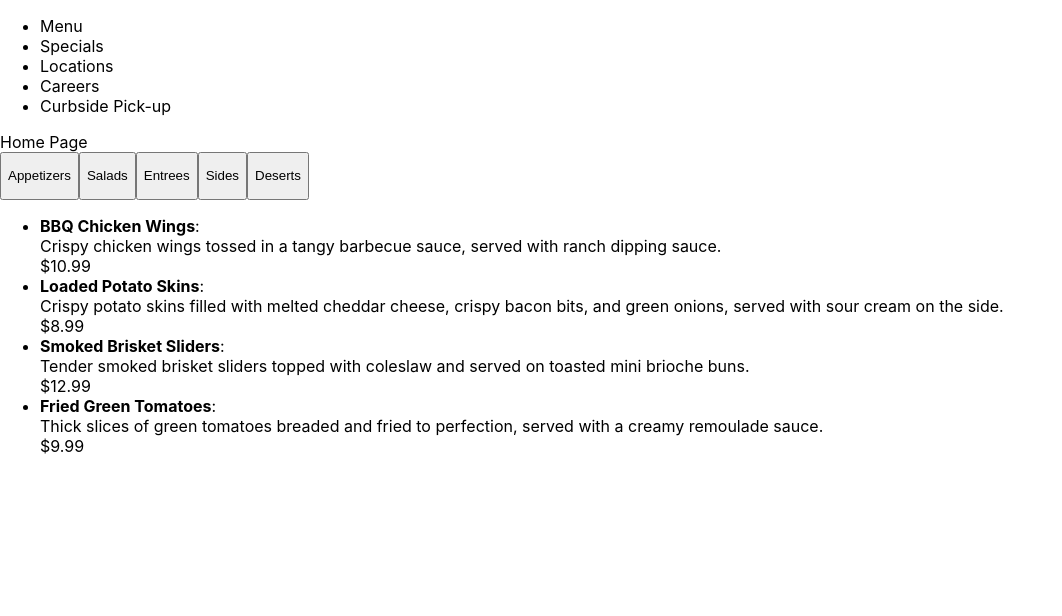
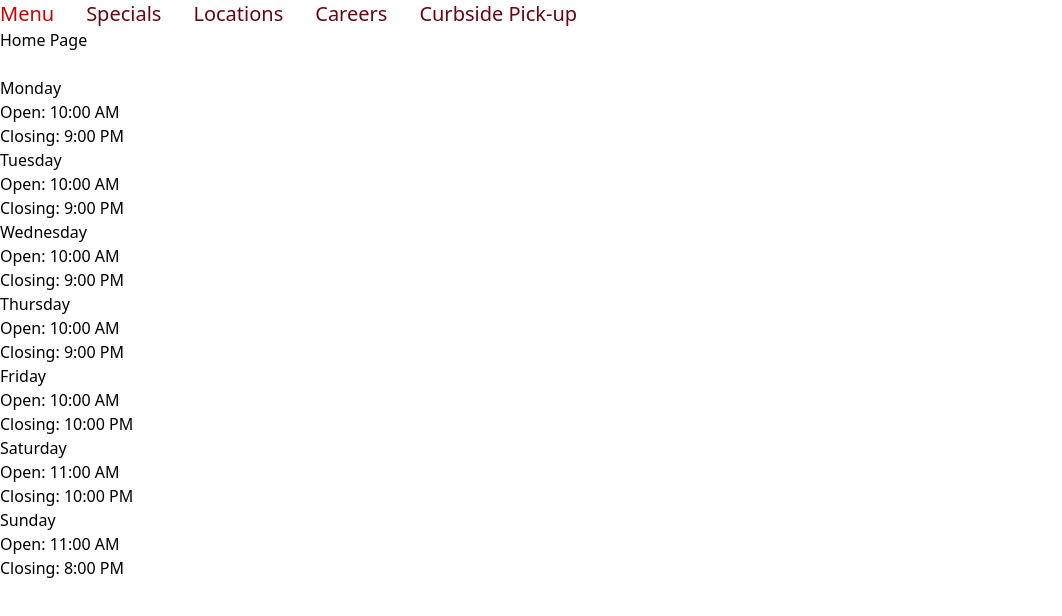
Before and after one commit to Csolly89/Milestone3, a React (Create React App) app in the folder frontend/: page / in a window 1280 px wide. Shown: the top 616 px of the page, without its empty margins (0-1062 px from the left). Built offline with nearby package versions, Linux system fonts and the light colour scheme.

Commit message:
locations,careers,specials, basic navbar implemented

```diff
--- a/frontend/src/App.js
+++ b/frontend/src/App.js
@@ -3,13 +3,20 @@
 import Home from "./Components/Home";
 import Navbar from "./Components/Navbar"
 import Menu from "./Components/Menu";
+import Specials from "./Components/Specials";
+import Career from "./Components/Career"
+import Locations from "./Components/Locations";
 
 function App() {
   return (
     <div className="App">
       <Navbar />
       <Home />
-      <Menu />
+      {/* <Menu /> */}
+      <br></br>
+      {/* <Specials /> */}
+      {/* <Career /> */}
+      <Locations />
     </div>
   );
 }
--- /dev/null
+++ b/frontend/src/Components/Career.js
@@ -0,0 +1,48 @@
+import React, { useState } from 'react';
+
+function Career() {
+  // State variables to store form data
+    const [name, setName] = useState('');
+    const [email, setEmail] = useState('');
+    const [phoneNumber, setPhoneNumber] = useState('');
+    const [resume, setResume] = useState('');
+
+  // Function to handle form submission
+    const handleSubmit = (event) => {
+        event.preventDefault();
+    // Here you can process the form data, such as sending it to a server or displaying it
+        console.log('Form submitted:', { name, email, phoneNumber, resume });
+    // Reset form fields
+        setName('');
+        setEmail('');
+        setPhoneNumber('');
+        setResume('');
+    };
+
+    return (
+        <div>
+        <h2>Job Application Form</h2>
+        <form onSubmit={handleSubmit}>
+            <label> Name:
+                <input type="text" value={name} onChange={(e) => setName(e.target.value)} required />
+            </label>
+            <br />
+            <label> Email:
+                <input type="email" value={email} onChange={(e) => setEmail(e.target.value)} required />
+            </label>
+            <br />
+            <label> Phone Number:
+                <input type="tel" value={phoneNumber} onChange={(e) => setPhoneNumber(e.target.value)} required />
+            </label>
+            <br />
+            <label> Resume/CV:
+                <input type="file" onChange={(e) => setResume(e.target.files[0])} accept=".pdf,.doc,.docx" required />
+            </label>
+            <br />
+                <button type="submit">Submit</button>
+            </form>
+        </div>
+    );
+}
+
+export default Career;
--- /dev/null
+++ b/frontend/src/Components/Locations.js
@@ -0,0 +1,48 @@
+const hoursOfOperation = {
+    Monday: {
+        openingTime: "10:00 AM",
+        closingTime: "9:00 PM"
+    },
+    Tuesday: {
+        openingTime: "10:00 AM",
+        closingTime: "9:00 PM"
+    },
+    Wednesday: {
+        openingTime: "10:00 AM",
+        closingTime: "9:00 PM"
+    },
+    Thursday: {
+        openingTime: "10:00 AM",
+        closingTime: "9:00 PM"
+    },
+    Friday: {
+        openingTime: "10:00 AM",
+        closingTime: "10:00 PM"
+    },
+    Saturday: {
+        openingTime: "11:00 AM",
+        closingTime: "10:00 PM"
+    },
+    Sunday: {
+        openingTime: "11:00 AM",
+        closingTime: "8:00 PM"
+    }
+};
+
+function Locations() {
+    return (
+        <div>
+            <div>
+            {Object.entries(hoursOfOperation).map(([day, time]) => (
+        <div key={day}>
+            <h2>{day}</h2>
+            <p>Open: {time.openingTime}</p>
+            <p>Closing: {time.closingTime}</p>
+        </div>
+        ))}
+    </div>
+        </div>
+    );
+}
+
+export default Locations;
--- a/frontend/src/Components/NavLink.js
+++ b/frontend/src/Components/NavLink.js
@@ -1,6 +1,6 @@
 const NavLink = ({ href, title }) => {
     return (
-        <div href={href}>
+        <div href={href}  className="block py-2 pl-3 pr-4 text-[#6A040F] sm:text-xl rounded md:p-0 hover:text-[#D00000] ">
             {title}
         </div>
     )
--- a/frontend/src/Components/Navbar.js
+++ b/frontend/src/Components/Navbar.js
@@ -27,7 +27,7 @@ const navLinks = [
 function Navbar() {
     return (
         <div>
-            <ul>
+            <ul className="flex p-4 md:p-0 md:flex-row md:space-x-8 mt-0">
                 {navLinks.map((link,index) => (
                         <li key={index}>
                             <NavLink href={link.path} title={link.title} />
--- /dev/null
+++ b/frontend/src/Components/Specials.js
@@ -0,0 +1,19 @@
+import dailySpecials from "../Utilities/dailySpecials";
+
+function Specials() {
+    return (
+        <div>
+            {Object.entries(dailySpecials).map(([day, special]) => (
+        <div key={day}>
+            <h2>{day}</h2>
+            <p><strong>{special.name}</strong></p>
+            <p>Description: {special.description}</p>
+            <p>Price: ${special.price.toFixed(2)}</p>
+        </div>
+        ))}
+    </div>
+    );
+}
+
+
+export default Specials;
--- /dev/null
+++ b/frontend/src/Utilities/dailySpecials.js
@@ -0,0 +1,34 @@
+const dailySpecials = {
+    Monday: {
+        name: "BBQ Brisket Plate",
+        description: "Tender smoked brisket served with garlic mashed potatoes, grilled corn on the cob, and a side of tangy barbecue sauce.",
+        price: 16.99
+    },
+    Tuesday: {
+        name: "Taco Trio",
+        description: "A trio of tacos featuring your choice of grilled chicken, pulled pork, or smoked brisket, topped with fresh salsa, shredded lettuce, and cheese, served with a side of chips and salsa.",
+        price: 14.99
+    },
+    Wednesday: {
+        name: "Seafood Platter",
+        description: "An assortment of grilled shrimp, seared scallops, and crispy fish fillets, served with seasoned rice pilaf, grilled asparagus, and tartar sauce.",
+        price: 18.99
+    },
+    Thursday: {
+        name: "Southern Fried Chicken",
+        description: "Crispy fried chicken served with mashed sweet potatoes, southern-style collard greens, and a honey mustard dipping sauce.",
+        price: 15.99
+    },
+    Friday: {
+        name: "Fish Fry",
+        description: "Beer-battered cod fillets served with crispy french fries, coleslaw, tartar sauce, and a lemon wedge.",
+        price: 13.99
+    },
+    Saturday: {
+        name: "Prime Rib Dinner",
+        description: "Slow-roasted prime rib served with au jus, loaded baked potato, sautéed green beans, and a side of creamy horseradish sauce.",
+        price: 22.99
+    }
+};
+
+export default dailySpecials
--- a/frontend/src/index.css
+++ b/frontend/src/index.css
@@ -1,13 +1,3 @@
-body {
-  margin: 0;
-  font-family: -apple-system, BlinkMacSystemFont, 'Segoe UI', 'Roboto', 'Oxygen',
-    'Ubuntu', 'Cantarell', 'Fira Sans', 'Droid Sans', 'Helvetica Neue',
-    sans-serif;
-  -webkit-font-smoothing: antialiased;
-  -moz-osx-font-smoothing: grayscale;
-}
-
-code {
-  font-family: source-code-pro, Menlo, Monaco, Consolas, 'Courier New',
-    monospace;
-}
+@tailwind base;
+@tailwind components;
+@tailwind utilities;
--- a/frontend/tailwind.config.js
+++ b/frontend/tailwind.config.js
@@ -1,6 +1,8 @@
 /** @type {import('tailwindcss').Config} */
 module.exports = {
-  content: [],
+  content: [
+    "./src/**/*.{js,jsx,ts,tsx}",
+  ],
   theme: {
     extend: {},
   },
```
